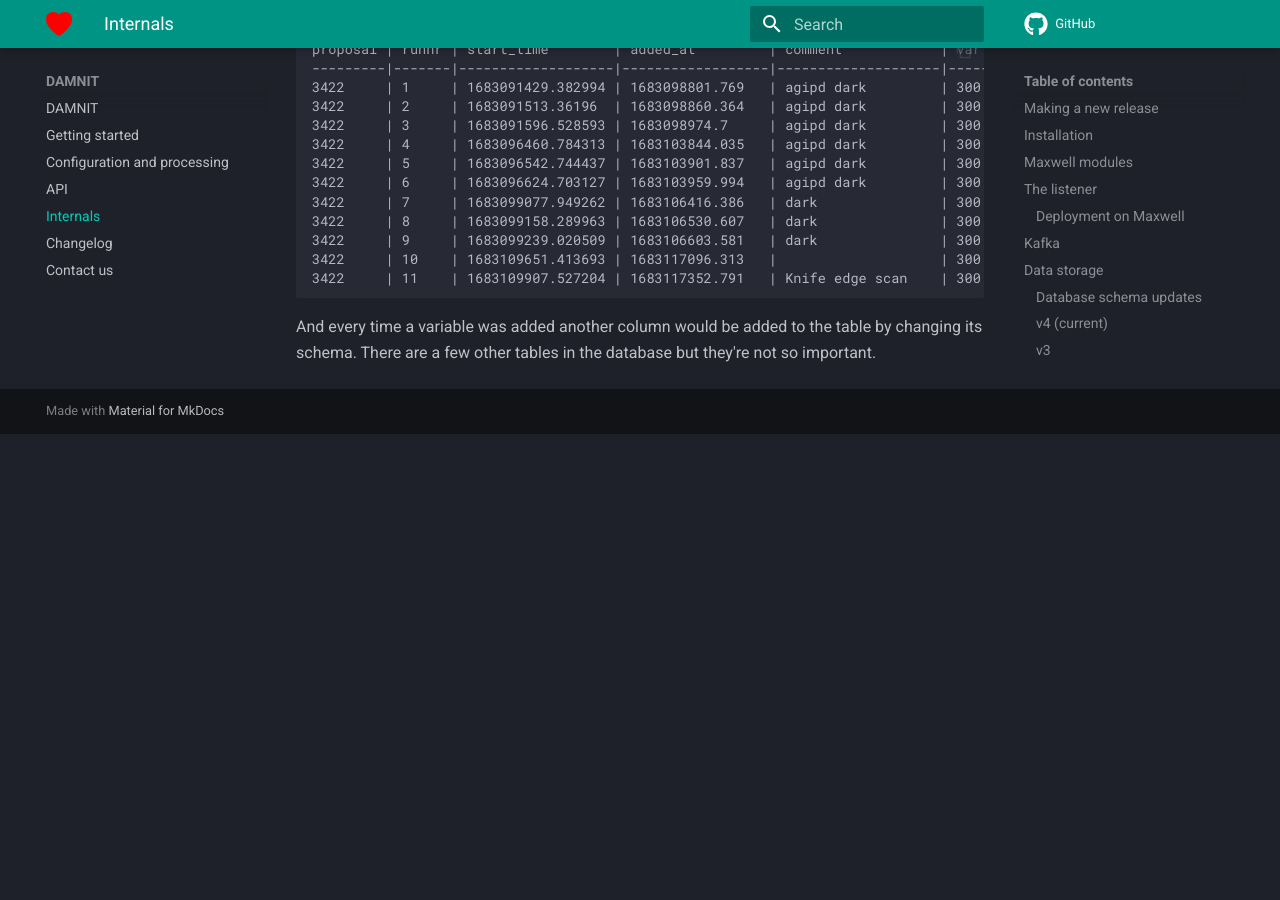
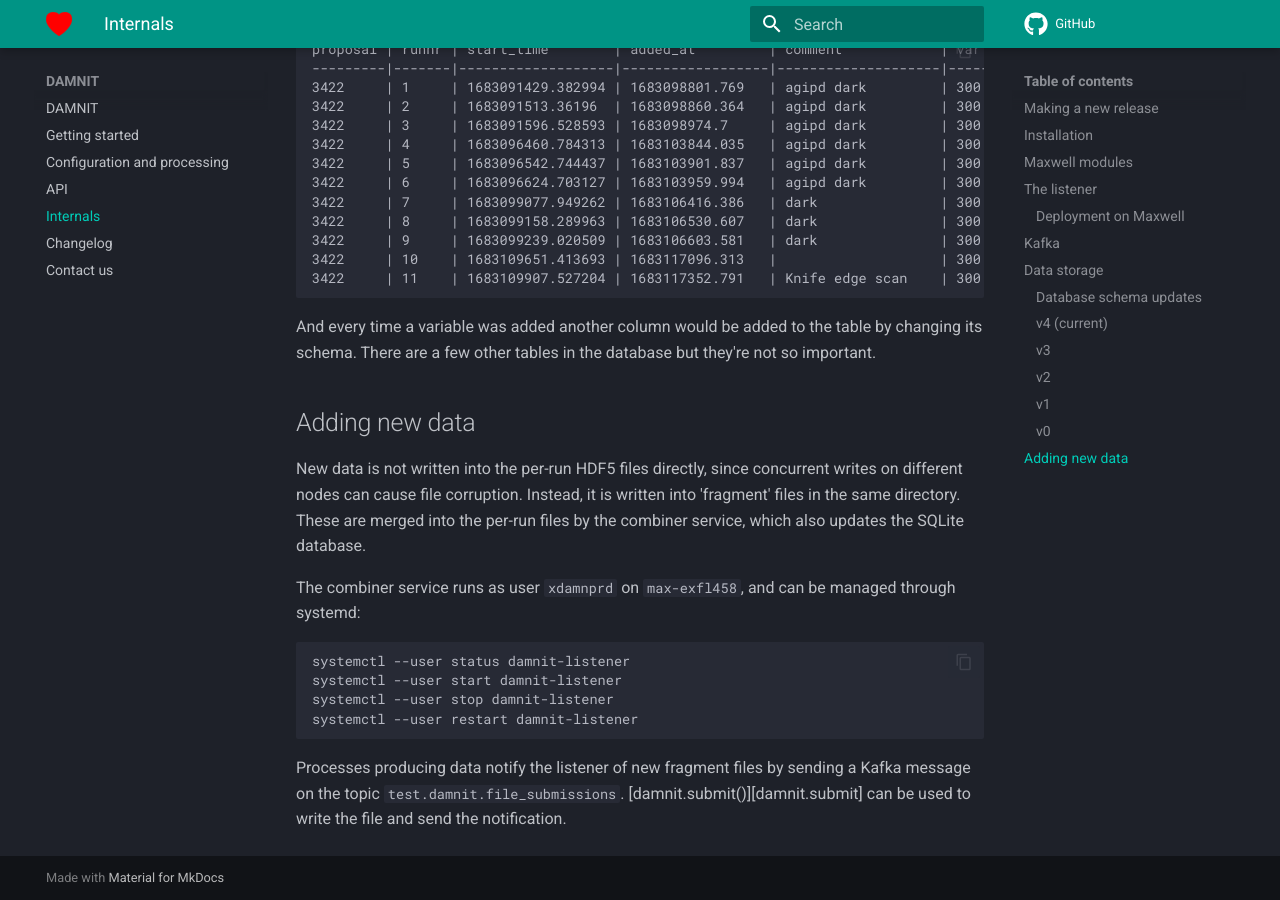
Before and after one commit to European-XFEL/DAMNIT, an MkDocs documentation site: the page built from docs/internals.md, in a window 1280 px wide and 900 px high, scrolled down 6250 px. Built offline with MkDocs 1.6.1 and Material for MkDocs 9.7.7, drawn with Linux system fonts in a browser that asks for light colours; comment, search, counter and statistics services are not loaded; before the commit the page ends 6684 px from its top, so only the background shows below that.

Commit message:
Document fragment file & combiner system

````diff
--- a/damnit/__init__.py
+++ b/damnit/__init__.py
@@ -2,4 +2,4 @@
 
 __version__ = '0.2.1'
 
-from .api import Damnit, RunVariables, VariableData
+from .api import Damnit, RunVariables, VariableData, submit
--- a/docs/internals.md
+++ b/docs/internals.md
@@ -295,3 +295,25 @@ proposal | runnr | start_time        | added_at         | comment            | v
 And every time a variable was added another column would be added to the table
 by changing its schema. There are a few other tables in the database but they're
 not so important.
+
+## Adding new data
+
+New data is not written into the per-run HDF5 files directly, since concurrent
+writes on different nodes can cause file corruption. Instead, it is written into
+'fragment' files in the same directory. These are merged into the per-run files
+by the combiner service, which also updates the SQLite database.
+
+The combiner service runs as user `xdamnprd` on `max-exfl458`, and can be
+managed through systemd:
+
+```shell
+systemctl --user status damnit-listener
+systemctl --user start damnit-listener
+systemctl --user stop damnit-listener
+systemctl --user restart damnit-listener
+```
+
+Processes producing data notify the listener of new fragment files by sending
+a Kafka message on the topic `test.damnit.file_submissions`.
+[damnit.submit()][damnit.submit] can be used to write the file and send the
+notification.
````
Also changed, not shown: docs/api.md (+2 -0 lines).
